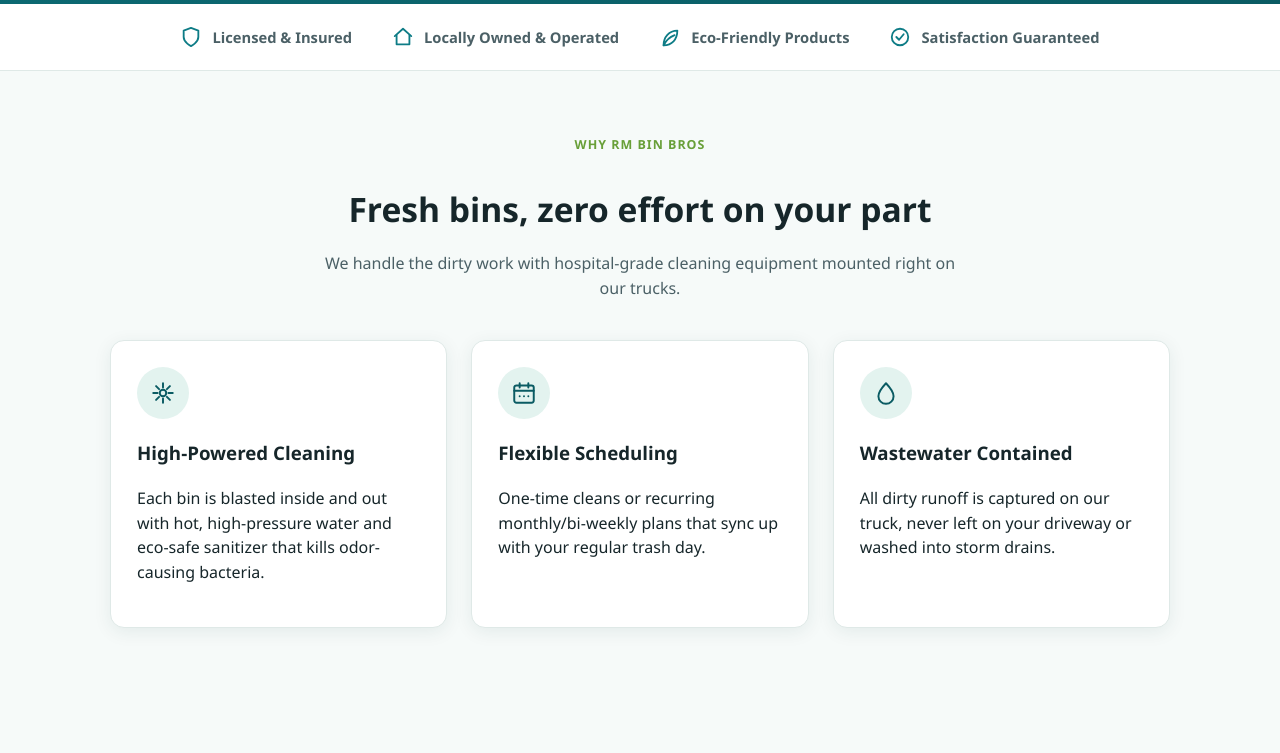
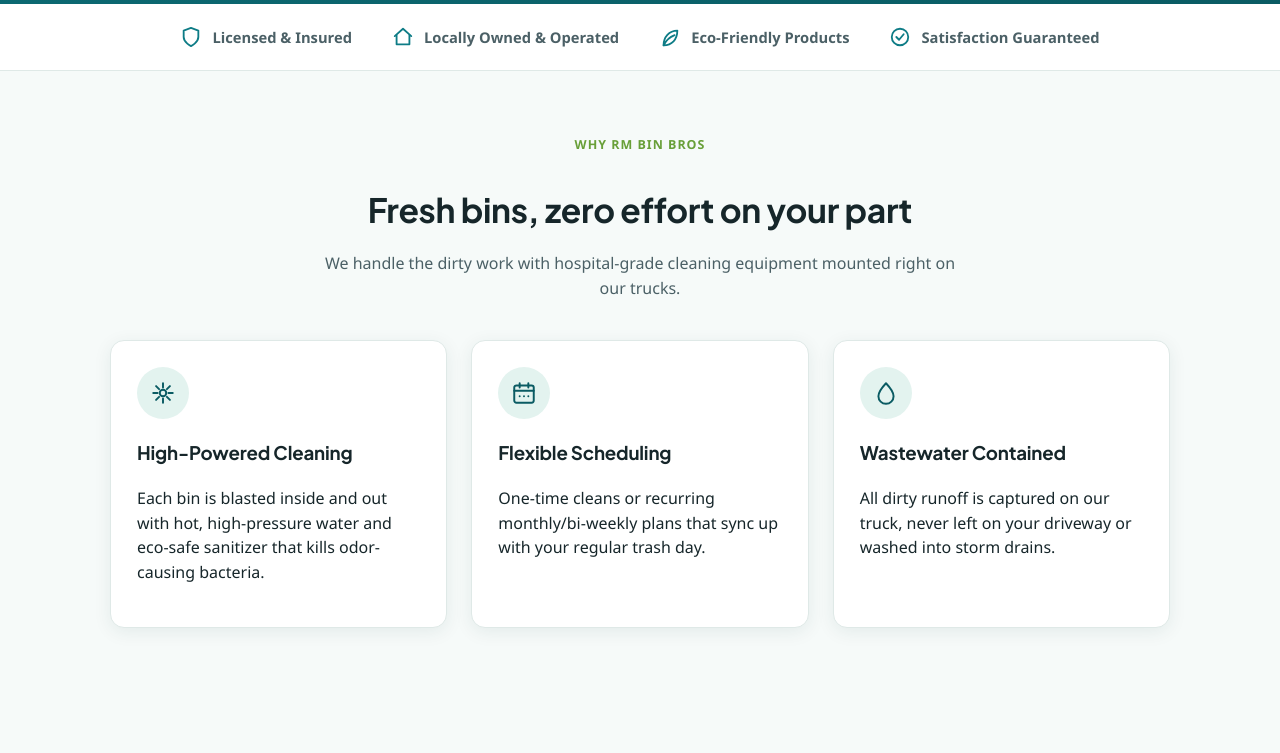
Before and after one commit to reidmrobins-design/rm-bin-bros, a website: page public/index.html in a window 1280 px wide. Shown: the part 760-1513 px from the top of the page. Drawn offline with Linux system fonts and the light colour scheme.

Commit message:
Visual polish: custom typography, scroll reveal, refined hover states
- Self-host Plus Jakarta Sans (variable, latin subset only, ~27KB) for
  headings/buttons/brand instead of system fonts, for a more
  distinctive designed feel. Self-hosted rather than Google's CDN so
  the strict CSP from the security pass didn't need loosening.
- Add a subtle scroll-reveal fade-in for cards/section headers via
  IntersectionObserver, gated behind prefers-reduced-motion, with a
  3s timeout safety net so content can never get stuck invisible if
  the observer fails to fire for any reason
- Add lift-on-hover to cards and plan cards, smooth-scroll on anchors

```diff
--- a/public/css/style.css
+++ b/public/css/style.css
@@ -1,4 +1,14 @@
+@font-face {
+  font-family: 'Plus Jakarta Sans';
+  font-style: normal;
+  font-weight: 600 800;
+  font-display: swap;
+  src: url('../fonts/plus-jakarta-sans-var.woff2') format('woff2');
+  unicode-range: U+0000-00FF, U+0131, U+0152-0153, U+02BB-02BC, U+02C6, U+02DA, U+02DC, U+2000-206F, U+2122, U+2191, U+2193, U+2212, U+2215;
+}
+
 :root {
+  --font-display: 'Plus Jakarta Sans', 'Segoe UI', system-ui, -apple-system, sans-serif;
   --color-primary: #0e7c86;
   --color-primary-dark: #0a5b63;
   --color-accent: #8bc34a;
@@ -22,11 +32,36 @@ html, body {
   padding: 0;
 }
 
+html {
+  scroll-behavior: smooth;
+}
+
+.reveal {
+  opacity: 0;
+  transform: translateY(16px);
+  transition: opacity 0.5s ease, transform 0.5s ease;
+}
+
+.reveal.is-visible {
+  opacity: 1;
+  transform: translateY(0);
+}
+
+@media (prefers-reduced-motion: reduce) {
+  html { scroll-behavior: auto; }
+  .reveal { opacity: 1; transform: none; transition: none; }
+}
+
 body {
   font-family: 'Segoe UI', system-ui, -apple-system, Roboto, Helvetica, Arial, sans-serif;
   color: var(--color-ink);
   background: var(--color-bg);
   line-height: 1.55;
+}
+
+h1, h2, h3, h4, .brand, .btn, .plan-price {
+  font-family: var(--font-display);
+  letter-spacing: -0.01em;
 }
 
 img { max-width: 100%; display: block; }
@@ -278,6 +313,12 @@ section.alt { background: #eef6f4; }
   border-radius: var(--radius);
   padding: 26px;
   box-shadow: var(--shadow);
+  transition: transform 0.2s ease, box-shadow 0.2s ease;
+}
+
+.card:hover {
+  transform: translateY(-4px);
+  box-shadow: 0 14px 30px rgba(14, 62, 66, 0.14);
 }
 
 .icon-circle {
@@ -460,6 +501,12 @@ section.alt { background: #eef6f4; }
   flex-direction: column;
   box-shadow: var(--shadow);
   position: relative;
+  transition: transform 0.2s ease, box-shadow 0.2s ease;
+}
+
+.plan-card:hover {
+  transform: translateY(-4px);
+  box-shadow: 0 14px 30px rgba(14, 62, 66, 0.14);
 }
 
 .plan-card.popular {
--- a/public/js/main.js
+++ b/public/js/main.js
@@ -24,7 +24,42 @@ function initFooterYear() {
   if (el) el.textContent = new Date().getFullYear();
 }
 
+function initScrollReveal() {
+  if (!('IntersectionObserver' in window)) return;
+  if (window.matchMedia('(prefers-reduced-motion: reduce)').matches) return;
+
+  const targets = document.querySelectorAll(
+    '.card, .plan-card, .section-head, .trust-item, .ba-slider, .page-hero h1'
+  );
+  if (targets.length === 0) return;
+
+  const observer = new IntersectionObserver(
+    (entries) => {
+      entries.forEach((entry) => {
+        if (entry.isIntersecting) {
+          entry.target.classList.add('is-visible');
+          observer.unobserve(entry.target);
+        }
+      });
+    },
+    { threshold: 0.15, rootMargin: '0px 0px -40px 0px' }
+  );
+
+  targets.forEach((el) => {
+    el.classList.add('reveal');
+    observer.observe(el);
+  });
+
+  // Safety net: guarantee content isn't stuck invisible if the observer
+  // never fires for any reason.
+  setTimeout(() => {
+    targets.forEach((el) => el.classList.add('is-visible'));
+    observer.disconnect();
+  }, 3000);
+}
+
 document.addEventListener('DOMContentLoaded', () => {
   initNav();
   initFooterYear();
+  initScrollReveal();
 });
```
Also changed, not shown: public/fonts/plus-jakarta-sans-var.woff2 (added).
